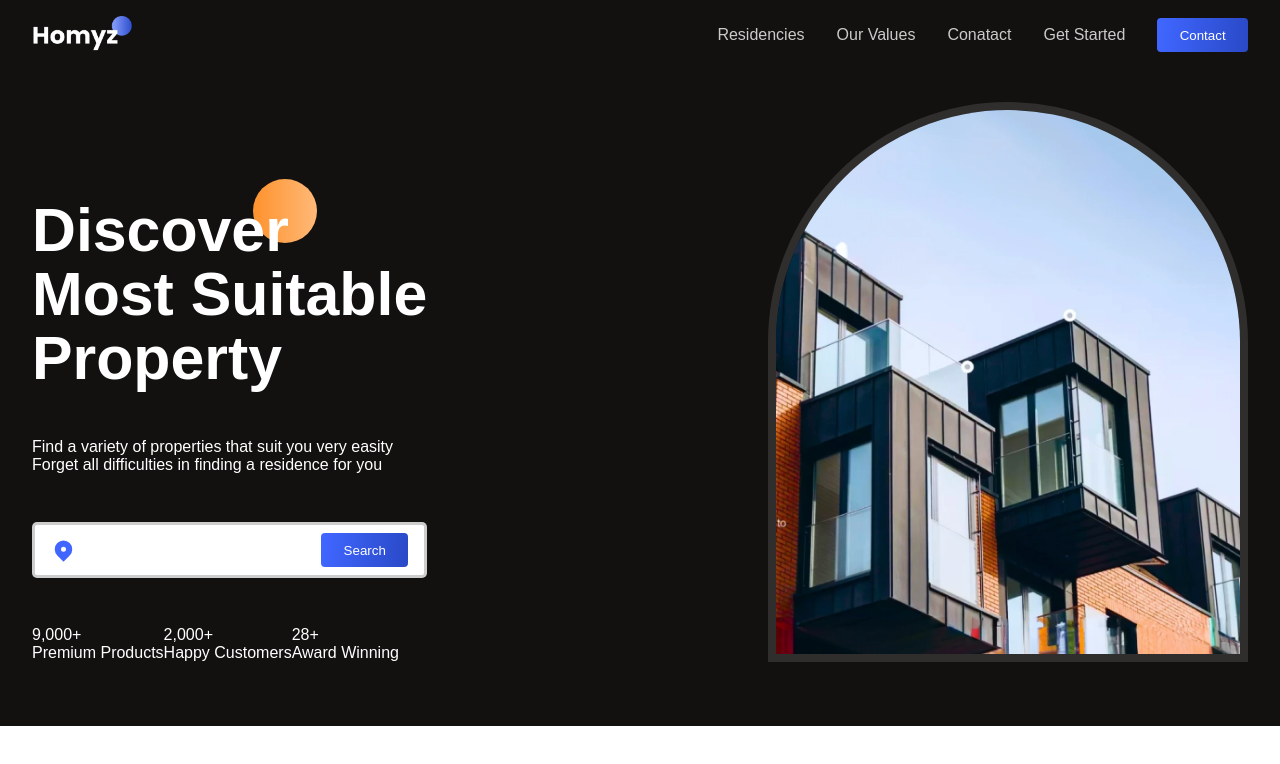
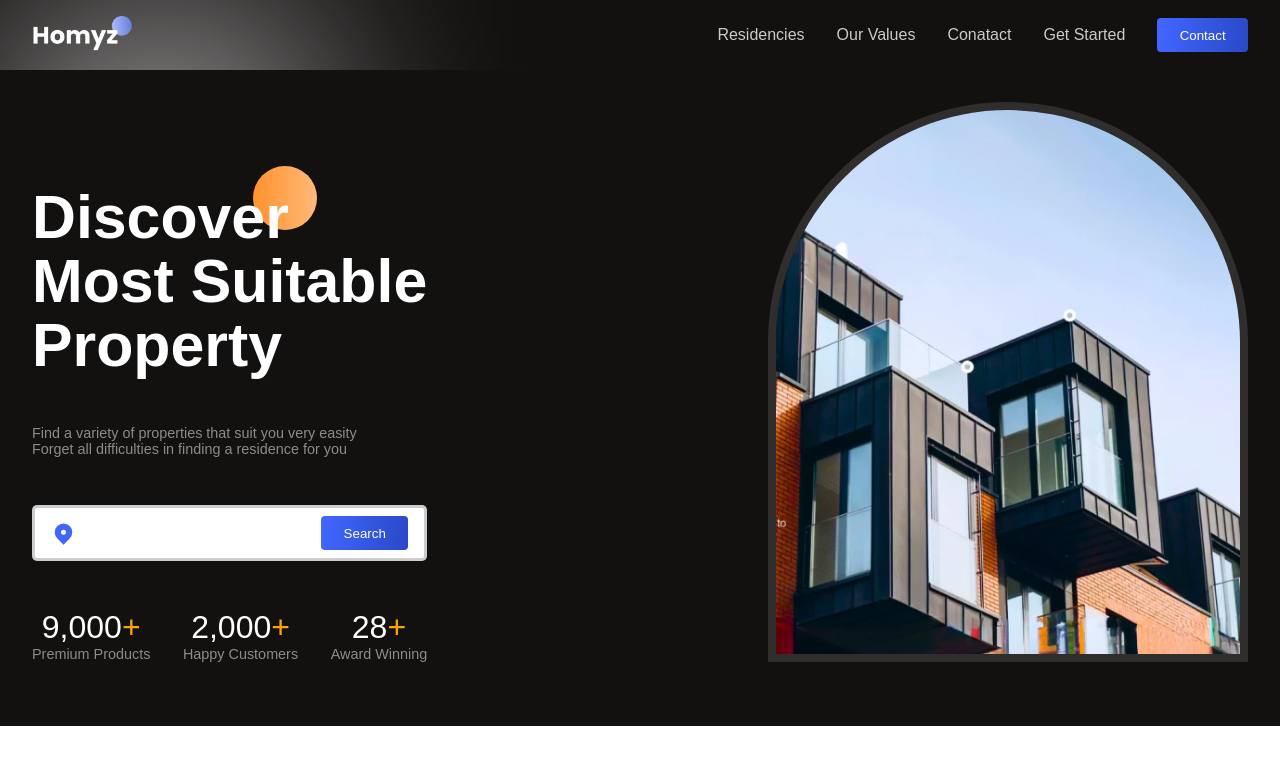
Before and after one commit to Arohi-30/react-team-project, a React (Vite) app: page / in a window 1280 px wide. Shown: the top 764 px of the page. Built offline with nearby package versions, Linux system fonts and the light colour scheme.

Commit message:
Completed Hero Page

```diff
--- /dev/null
+++ b/src/App.css
@@ -0,0 +1,18 @@
+.App{
+    position: relative;
+    overflow-x: clip;
+}
+
+.App>:nth-child(1){
+    background: var(--black) ;
+    position: relative;
+}
+
+.white-gradient{
+    position: absolute;
+    width: 20rem;
+    height: 20rem;
+    background : rgba(255, 255, 255, 0.522);
+    filter: blur(100px);
+
+}
--- a/src/App.jsx
+++ b/src/App.jsx
@@ -1,10 +1,14 @@
 import Header from "./components/Header/Header";
 import Hero from "./components/Hero/Hero";
+import "./App.css";
 function App() {
   return (
     <div className="App">
-      <Header/>
-      <Hero/>
+      <div>
+        <div className="white-gradient"/>
+        <Header />
+        <Hero />
+      </div>
     </div>
   );
 }
--- a/src/components/Hero/Hero.css
+++ b/src/components/Hero/Hero.css
@@ -51,6 +51,19 @@
 
 }
 
+.stats{
+    width: 100%;
+    justify-content: space-between;
+}
+
+.stat>:nth-child(1){
+    font-size: 2rem;
+}
+
+.stat>:nth-child(1)>:last-child{
+    color: orange;
+}
+
 .image-container {
   width: 30rem;
   height: 35rem;
--- a/src/components/Hero/Hero.jsx
+++ b/src/components/Hero/Hero.jsx
@@ -19,8 +19,8 @@ const Hero = () => {
                 </div>
 
                 <div  className="flexColStart hero-des">
-                    <span>Find a variety of properties that suit you very easity</span>
-                    <span>Forget all difficulties in finding a residence for you</span>
+                    <span className='secondaryText'>Find a variety of properties that suit you very easity</span>
+                    <span className='secondaryText'>Forget all difficulties in finding a residence for you</span>
                 </div>
 
                 <div className="flexCenter search-bar">
@@ -30,29 +30,30 @@ const Hero = () => {
                 </div>
 
                 <div className="flexCenter stats">
-                    <div className="flexColStart stat">
+                    <div className="flexColCenter stat">
                         <span>
                             <CountUp start={8800} end={9000} duration={4}/>
                             <span>+</span>
-                            </span><span>
+                            </span>
+                            <span span className='secondaryText'>
                                 Premium Products
                             </span>
                     </div>
 
-                    <div className="flexColStart stat">
+                    <div className="flexColCenter stat">
                         <span>
                             <CountUp start={1950} end={2000} duration={4}/>
                             <span>+</span>
-                            </span><span>
+                            </span><span span className='secondaryText'>
                                 Happy Customers
                             </span>
                     </div>
 
-                    <div className="flexColStart stat">
+                    <div className="flexColCenter stat">
                         <span>
                             <CountUp end={28}/>
                             <span>+</span>
-                            </span><span>
+                            </span><span span className='secondaryText'>
                                 Award Winning
                             </span>
                     </div>
```
